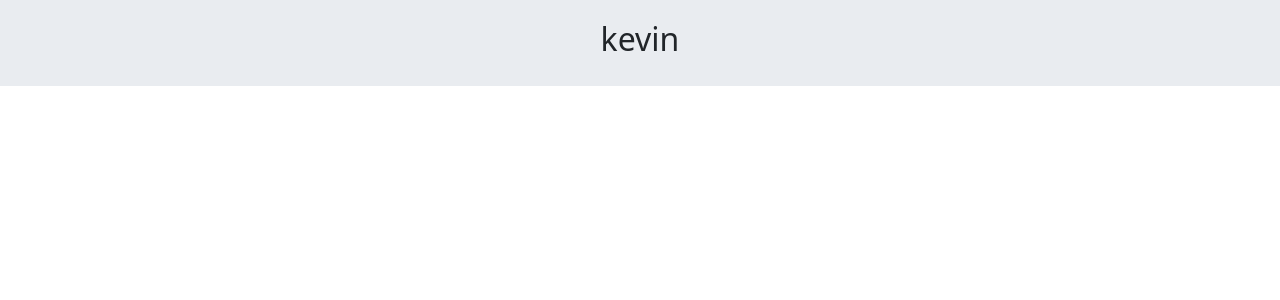
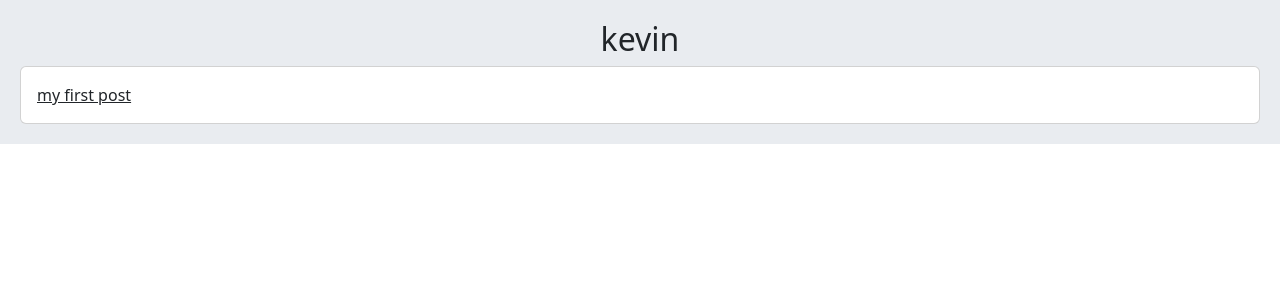
Before and after one commit to sina-abd/django-social-network, a Django app: page /account/profile/3/ in a window 1280 px wide. Shown: the part 56-356 px from the top of the page. Run offline with Django 5.2, Linux system fonts and the light colour scheme; a user stored in the database is signed in; data comes from the database, SQL or seed files in the repository; both versions use the stored data as it was after the commit.

Commit message:
created postdetail view and added urls and html pages for posts

```diff
--- a/account/templates/account/profile.html
+++ b/account/templates/account/profile.html
@@ -2,4 +2,9 @@
 
 {% block content %}
     <h2 class="text-center"> {{ user.username }} </h2>
+    <div class="card">
+        {% for post in posts %}
+            <a href="{% url 'home:post_detail' post.id post.slug %}" class="card-body"> {{ post.body|truncatewords:8 }} </a>
+        {% endfor %}
+    </div>
 {% endblock %}
--- a/account/views.py
+++ b/account/views.py
@@ -5,6 +5,7 @@ from django.contrib.auth.models import User
 from django.contrib import messages
 from django.contrib.auth import authenticate, login, logout
 from django.contrib.auth.mixins import LoginRequiredMixin
+from home.models import Post
 
 class UserRegisterView(View):
     form_class = UserRegistrationForm
@@ -67,4 +68,5 @@ class UserProfileView(LoginRequiredMixin, View):
 
     def get(self, request, user_id):
         user = User.objects.get(pk=user_id)
-        return render(request, 'account/profile.html', {'user':user})
+        posts = Post.objects.filter(user=user)
+        return render(request, 'account/profile.html', {'user':user, 'posts':posts})
--- /dev/null
+++ b/home/templates/home/detail.html
@@ -0,0 +1,6 @@
+{% extends "base.html" %}
+
+{% block content %}
+    <p> {{ post.user.username }} - {{ post.updated|date:"j M Y" }}</p>
+    <p> {{ post.body }} </p>
+{% endblock content %}
--- a/home/templates/home/index.html
+++ b/home/templates/home/index.html
@@ -2,4 +2,10 @@
 
 {% block content %}
     Index page
+
+    <div class="card">
+        {% for post in posts %}
+            <a href="{% url 'home:post_detail' post.id post.slug %}" class="card-body"> {{ post.body|truncatewords:8 }} </a>
+        {% endfor %}
+    </div>
 {% endblock %}
--- a/home/urls.py
+++ b/home/urls.py
@@ -4,5 +4,6 @@ from . import views
 app_name = 'home'
 
 urlpatterns = [
-    path('', views.HomeView.as_view(), name='home')
+    path('', views.HomeView.as_view(), name='home'),
+    path('post/<int:post_id>/<slug:post_slug>', views.PostDetailView.as_view(), name='post_detail'),
 ]
```
Also changed, not shown: home/views.py (+7 -3 lines), db.sqlite3.
